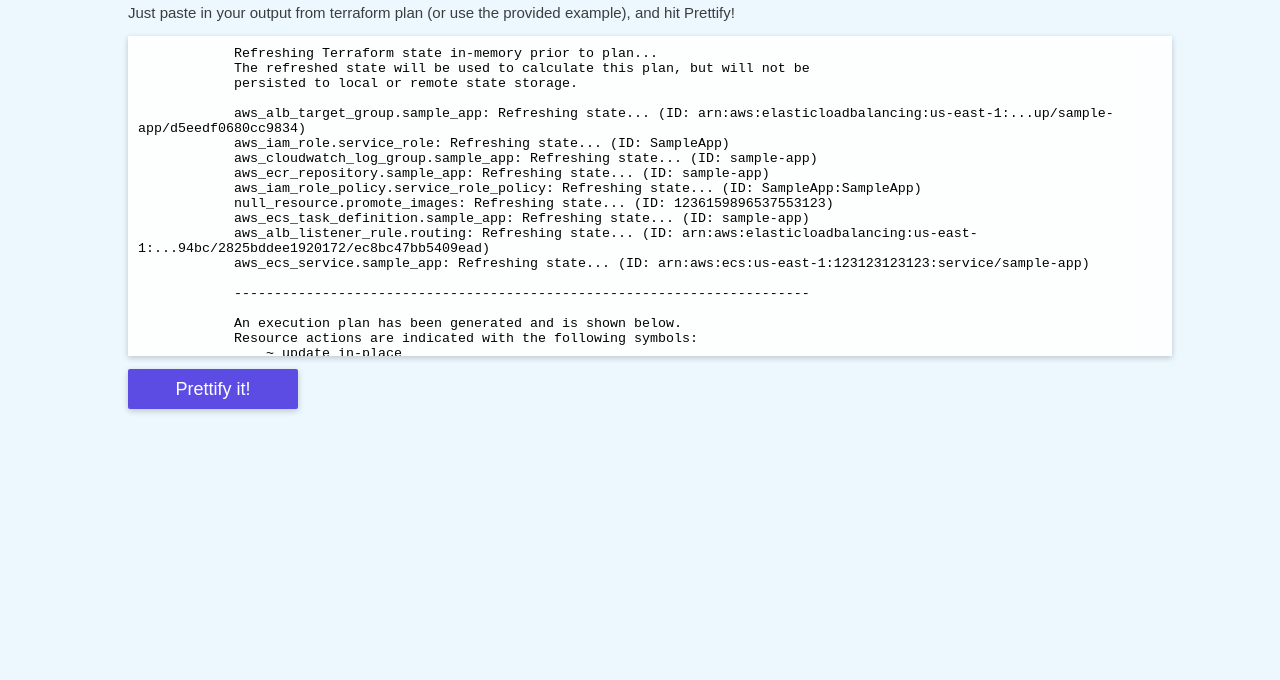
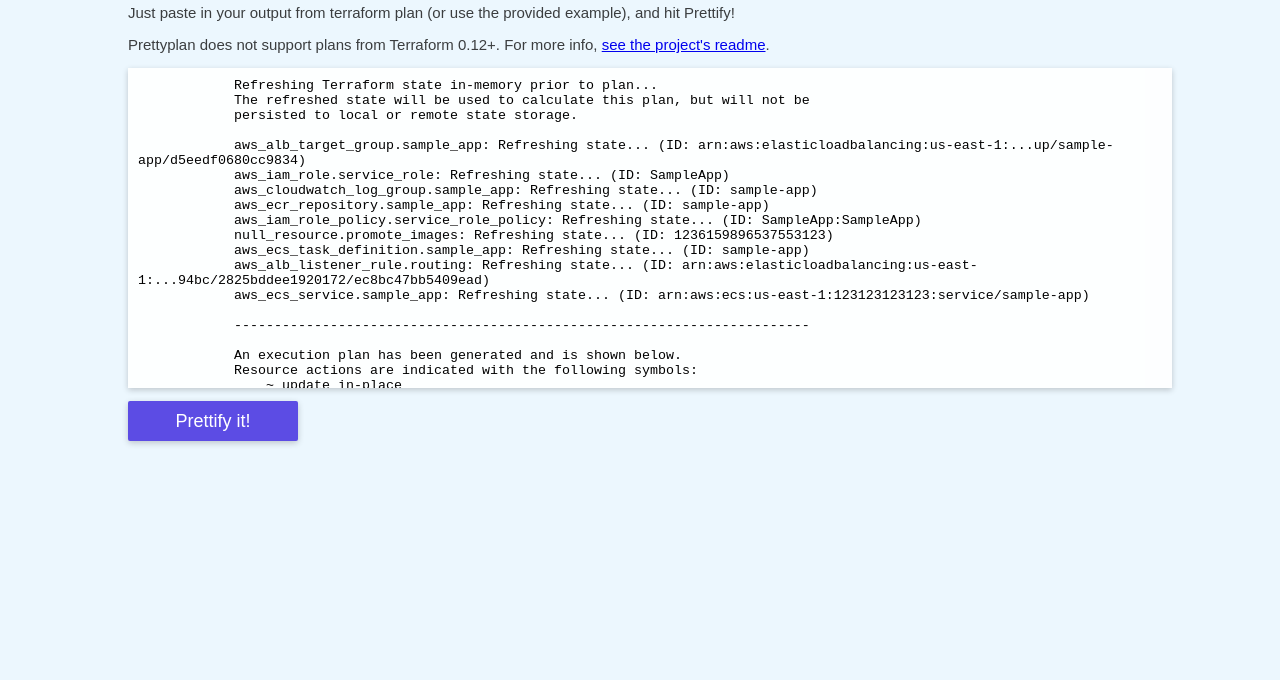
Before and after one commit to chrislewisdev/prettyplan, a website built with webpack: page src/index.html in a window 1280 px wide. Shown: the part 120-800 px from the top of the page. Built offline with nearby package versions, Linux system fonts and the light colour scheme.

Commit message:
Mention Terraform version compatibility in index.html

```diff
--- a/src/index.html
+++ b/src/index.html
@@ -20,6 +20,7 @@
     <div class="container">
         <h1>prettyplan</h1>
         <p>Just paste in your output from terraform plan (or use the provided example), and hit Prettify!</p>
+        <p>Prettyplan does not support plans from Terraform 0.12+. For more info, <a href="https://github.com/chrislewisdev/prettyplan">see the project's readme</a>.</p>
         <textarea id="terraform-plan">
             Refreshing Terraform state in-memory prior to plan...
             The refreshed state will be used to calculate this plan, but will not be
```
